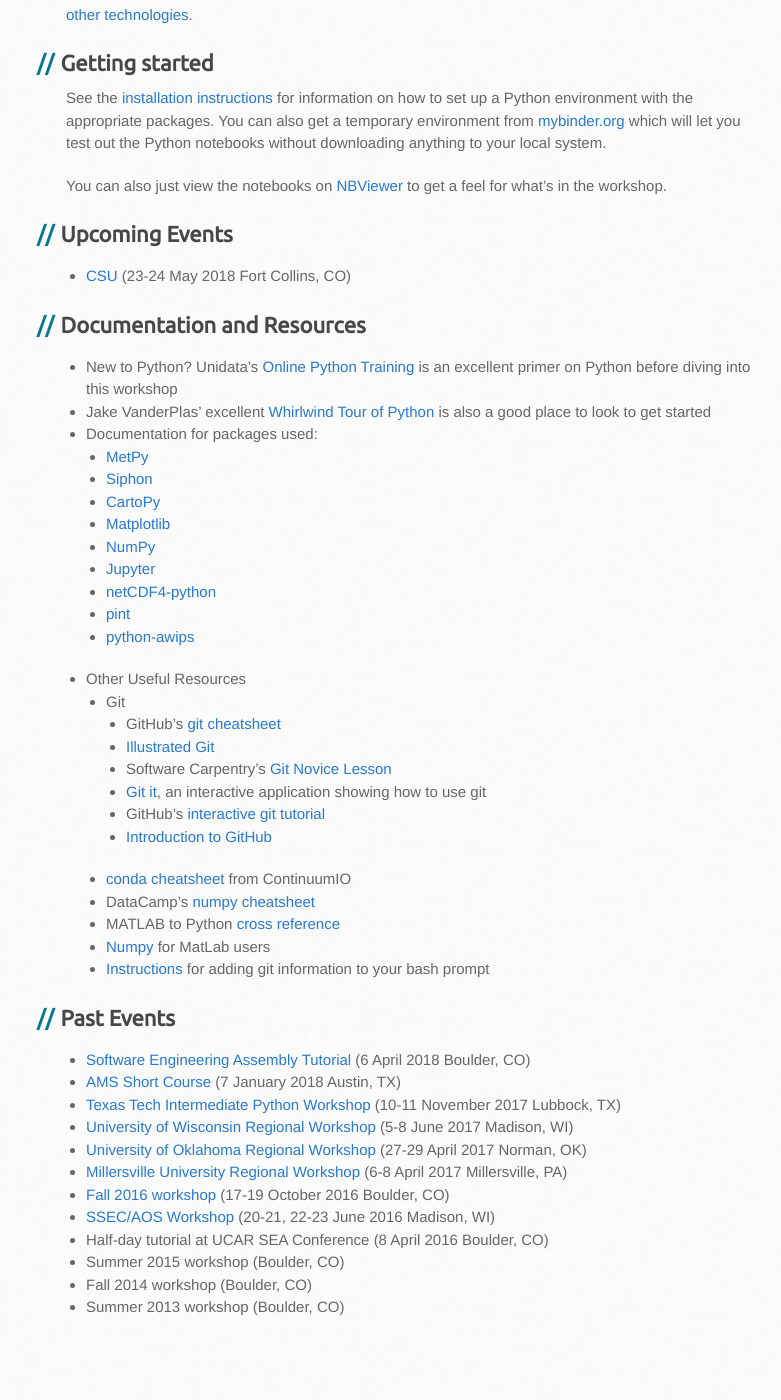
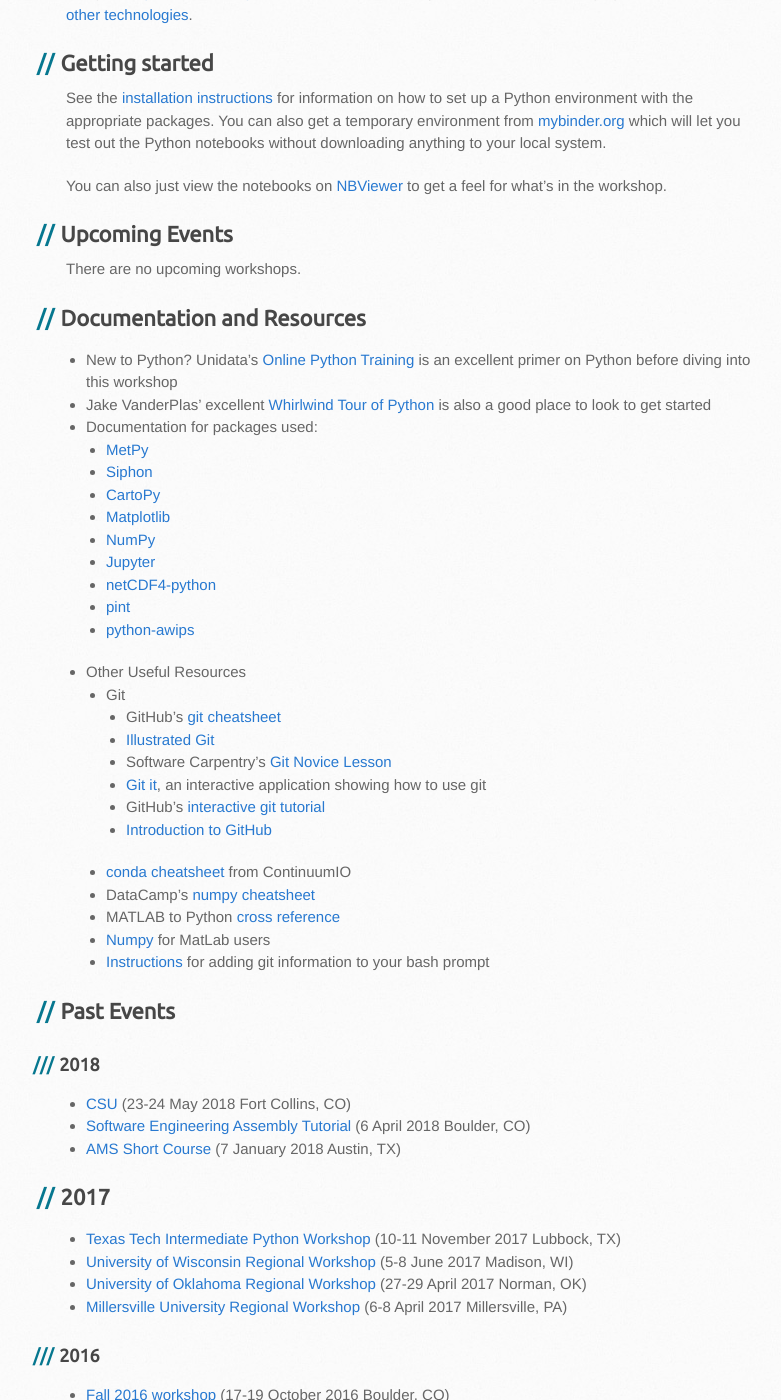
Before and after one commit to Unidata/python-workshop, a Jekyll site: the page built from index.md, in a window 1280 px wide and 1400 px high, scrolled down 514 px. Shown: the whole window, without its empty margins (104-885 px from the left). Built offline with Jekyll 4.4.1, drawn with Linux system fonts in a browser that asks for light colours; some web fonts are replaced; before the commit the page ends 1875 px from its top, so only the background shows below that.

Commit message:
Organize workshops by year and move CSU to past workshops.

```diff
--- a/index.md
+++ b/index.md
@@ -21,7 +21,7 @@
 to get a feel for what's in the workshop.
 
 ## Upcoming Events
-- [CSU](events/csu2018.html) (23-24 May 2018 Fort Collins, CO)
+There are no upcoming workshops.
 
 ## Documentation and Resources
 - New to Python? Unidata's [Online Python Training](https://unidata.github.io/online-python-training/)
@@ -53,15 +53,23 @@
   - [Instructions](https://git-scm.com/book/en/v2/Git-in-Other-Environments-Git-in-Bash) for adding git information to your bash prompt
 
 ## Past Events
+### 2018
+- [CSU](events/csu2018.html) (23-24 May 2018 Fort Collins, CO)
 - [Software Engineering Assembly Tutorial](events/sea2018.html) (6 April 2018 Boulder, CO)
 - [AMS Short Course](events/ams2018.html) (7 January 2018 Austin, TX)
+
+## 2017
 - [Texas Tech Intermediate Python Workshop](events/ttu2017.html) (10-11 November 2017 Lubbock, TX)
 - [University of Wisconsin Regional Workshop](events/madison2017.html) (5-8 June 2017 Madison, WI)
 - [University of Oklahoma Regional Workshop](events/oklahoma2017.html) (27-29 April 2017 Norman, OK)
 - [Millersville University Regional Workshop](events/millersville2017.html) (6-8 April 2017 Millersville, PA)
+
+### 2016
 - [Fall 2016 workshop](events/fall2016.html) (17-19 October 2016 Boulder, CO)
 - [SSEC/AOS Workshop](events/madison2016.html) (20-21, 22-23 June 2016 Madison, WI)
 - Half-day tutorial at UCAR SEA Conference (8 April 2016 Boulder, CO)
+
+### 2013-2015
 - Summer 2015 workshop (Boulder, CO)
 - Fall 2014 workshop (Boulder, CO)
 - Summer 2013 workshop (Boulder, CO)
```
